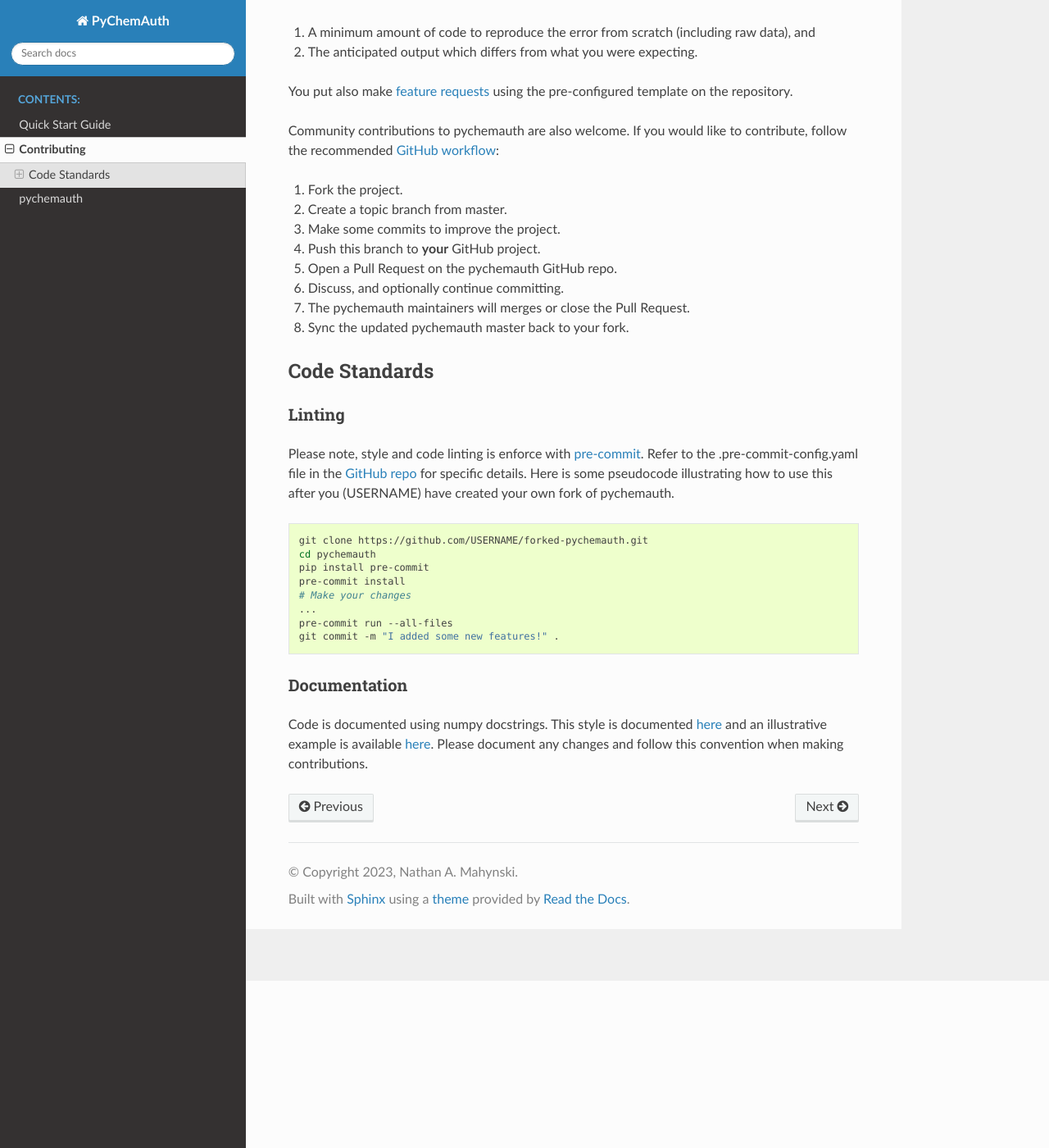
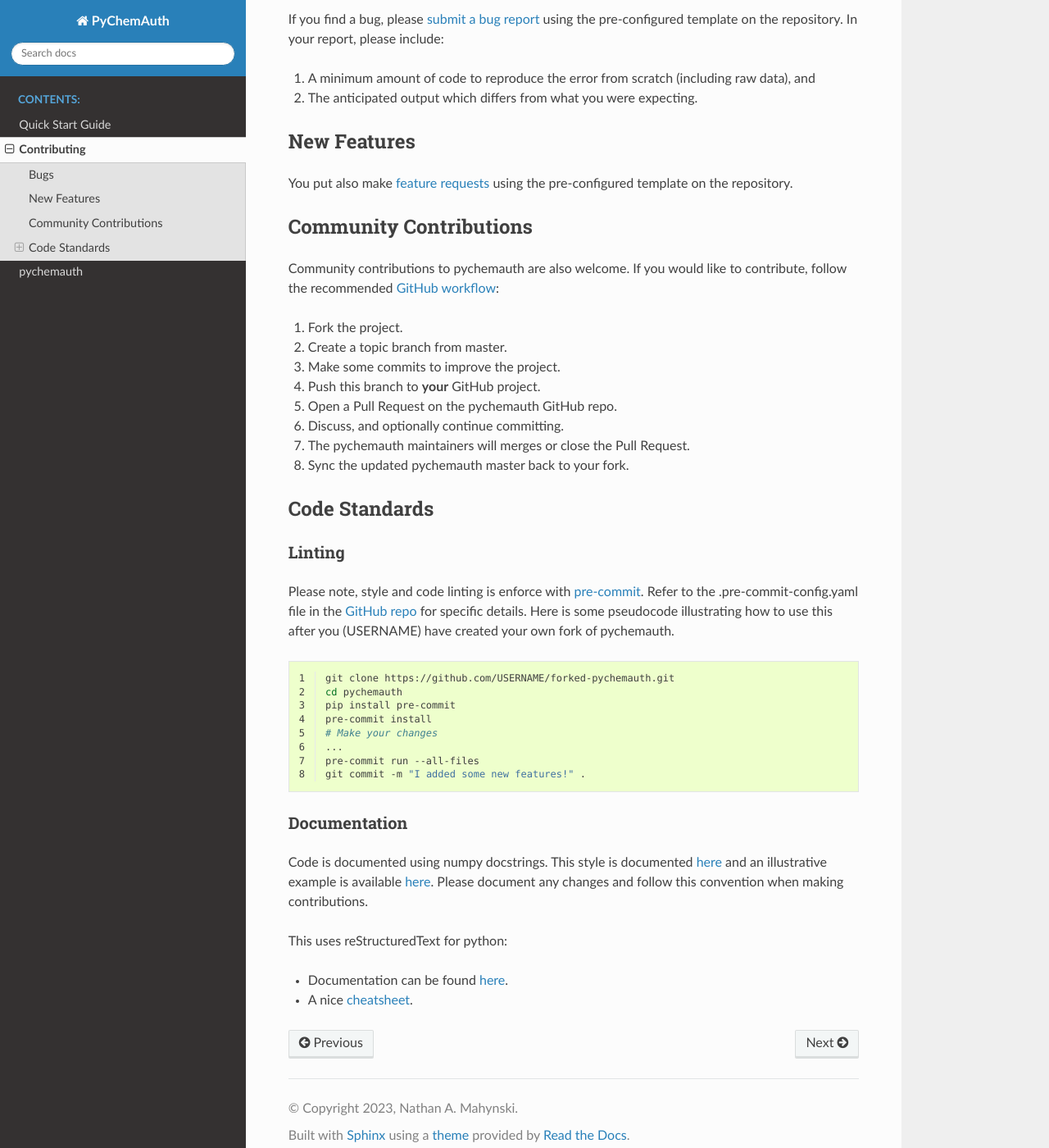
Before and after one commit to mahynski/pychemauth, a Sphinx documentation site: the page built from docs/contributing.rst, in a window 1280 px wide and 1400 px high, scrolled down 204 px. Shown: the whole window at 82% size. Built offline with Sphinx 7.4.7 and the Read the Docs theme 2.0.0, drawn with Linux system fonts in a browser that asks for light colours; pages that are not in the unit, such as notebooks, are missing from menus.

Commit message:
code block test

```diff
--- a/docs/contributing.rst
+++ b/docs/contributing.rst
@@ -1,12 +1,21 @@
 Contributing
 ============
+
+Bugs
+####
 
 If you find a bug, please `submit a bug report <https://github.com/mahynski/pychemauth/issues/new/choose>`_ using the pre-configured template on the repository.  In your report, please include:
 
 1. A minimum amount of code to reproduce the error from scratch (including raw data), and
 2. The anticipated output which differs from what you were expecting.
 
+New Features
+############
+
 You put also make `feature requests <https://github.com/mahynski/pychemauth/issues/new/choose>`_ using the pre-configured template on the repository.
+
+Community Contributions
+########################
 
 Community contributions to pychemauth are also welcome.  If you would like to contribute, follow the recommended `GitHub workflow <https://git-scm.com/book/en/v2/GitHub-Contributing-to-a-Project>`_:
 
@@ -29,6 +38,7 @@ Please note, style and code linting is enforce with `pre-commit <https://pre-com
 Here is some pseudocode illustrating how to use this after you (USERNAME) have created your own fork of pychemauth.
 
 .. code-block:: bash
+   :linenos:
 
    git clone https://github.com/USERNAME/forked-pychemauth.git
    cd pychemauth
@@ -44,3 +54,8 @@ Documentation
 
 Code is documented using numpy docstrings.  This style is documented `here <https://numpydoc.readthedocs.io/en/latest/format.html>`_ and an illustrative example is available `here <https://sphinxcontrib-napoleon.readthedocs.io/en/latest/example_numpy.html>`_.
 Please document any changes and follow this convention when making contributions.
+
+This uses reStructuredText for python:
+
+* Documentation can be found `here <https://www.sphinx-doc.org/en/master/usage/restructuredtext/domains.html#the-python-domain>`_.
+* A nice `cheatsheet <https://github.com/ralsina/rst-cheatsheet/blob/master/rst-cheatsheet.rst>`_.
```
